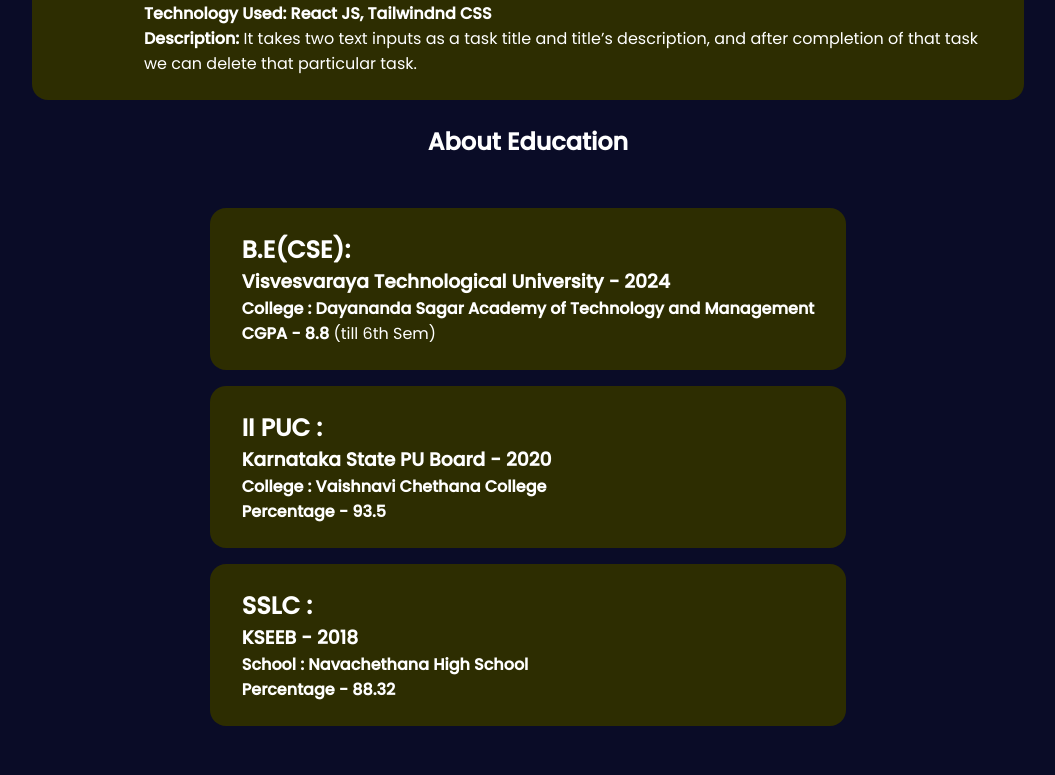
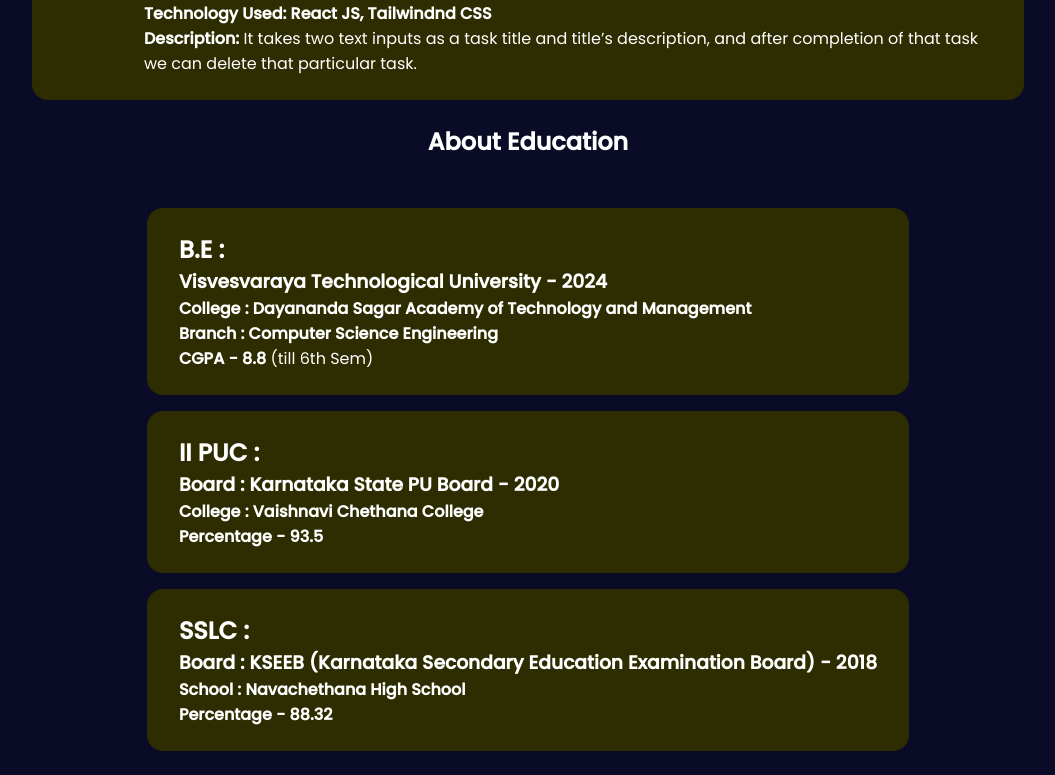
Before and after one commit to jeevans1965/portfolio, a React (Create React App) app: page / in a window 1280 px wide. Shown: the part 1898-2673 px from the top of the page, without its empty margins (112-1167 px from the left). Before the commit the page ends 2648 px from the top, so only its background shows below. Built offline with nearby package versions, Linux system fonts and the light colour scheme.

Commit message:
modified:   src/components/Education/edu.js 	modified:   src/components/NavBar/navbar.js

```diff
--- a/src/components/Education/edu.js
+++ b/src/components/Education/edu.js
@@ -15,13 +15,16 @@ const Education = () => {
 
         <div className='skillBarText'>
           <h2>
-            B.E(CSE):
+            B.E :
           </h2>
           <h3>
             Visvesvaraya Technological University - 2024
           </h3>
           <h4>
             <strong>College : </strong> Dayananda Sagar Academy of Technology and Management
+          </h4>
+          <h4>
+            <strong>Branch : </strong> Computer Science Engineering
           </h4>
           <p><strong>CGPA - 8.8</strong> (till 6th Sem)</p>
         </div>
@@ -37,7 +40,7 @@ const Education = () => {
             II PUC :
           </h2>
           <h3>
-            Karnataka State PU Board - 2020
+            <strong>Board : </strong>Karnataka State PU Board - 2020
           </h3>
           <h4>
           <strong>College : </strong>Vaishnavi Chethana College
@@ -55,7 +58,7 @@ const Education = () => {
             SSLC :
           </h2>
           <h3>
-            KSEEB - 2018
+            <strong>Board : </strong>KSEEB (Karnataka Secondary Education Examination Board) - 2018
           </h3>
           <h4>
           <strong>School : </strong>Navachethana High School
--- a/src/components/NavBar/navbar.js
+++ b/src/components/NavBar/navbar.js
@@ -12,7 +12,7 @@ const Navbar = () => {
         <div className='destopMenu'>
             <Link activeClass='active' to='intro' spy={true} smooth={true} offset={-100} duration={500} className='destopMenuListItem'>Home</Link>
             <Link className='destopMenuListItem' activeClass='active' to='project' spy={true} smooth={true} offset={-100} duration={500}>Projects</Link>
-            <Link className='destopMenuListItem' activeClass='active' to='edu' spy={true} smooth={true} offset={-100} duration={500}>Education</Link>
+            <Link className='destopMenuListItem' activeClass='active' to='Education' spy={true} smooth={true} offset={-100} duration={500}>Education</Link>
             <Link className='destopMenuListItem' activeClass='active' to='skill' spy={true} smooth={true} offset={-100} duration={500}>About</Link>
         </div>
         <button className='destopMenuBtn'>
```
